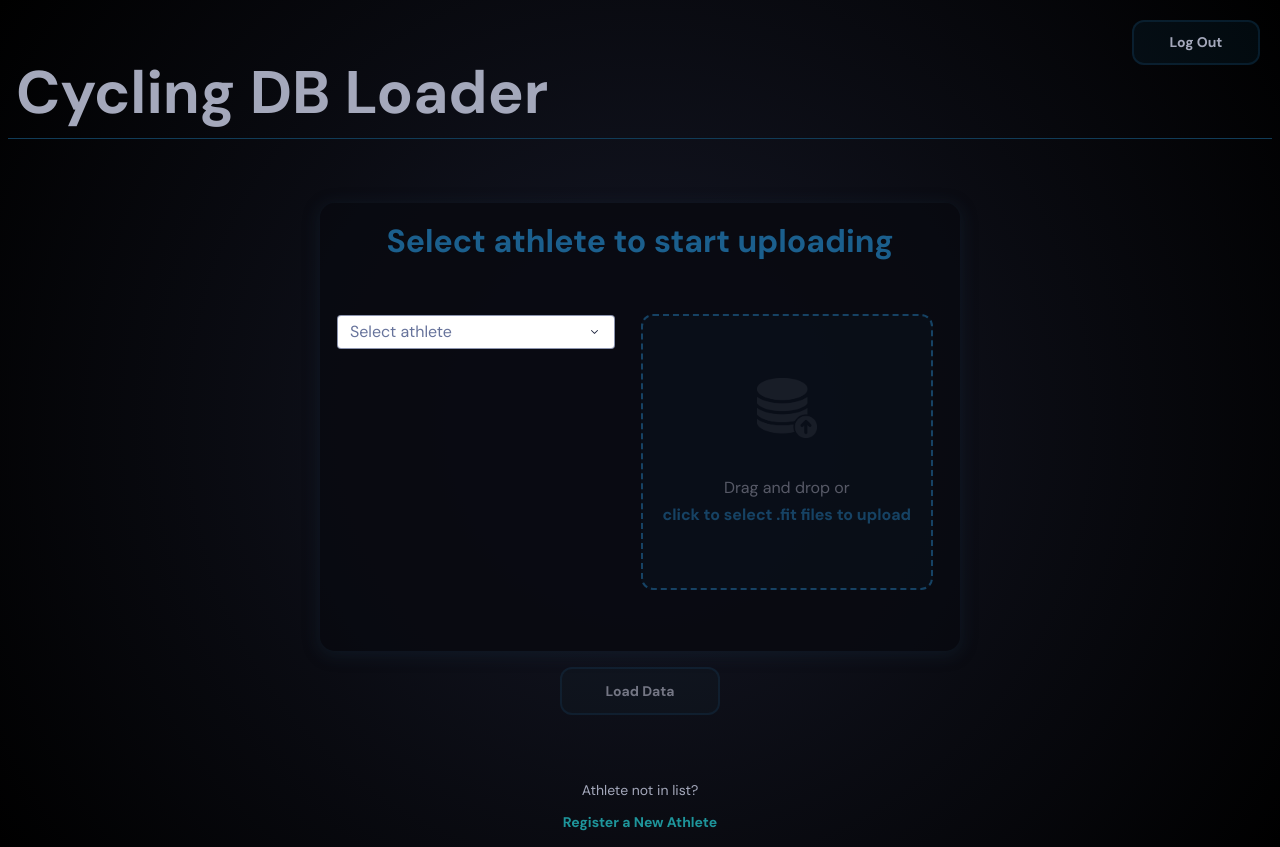
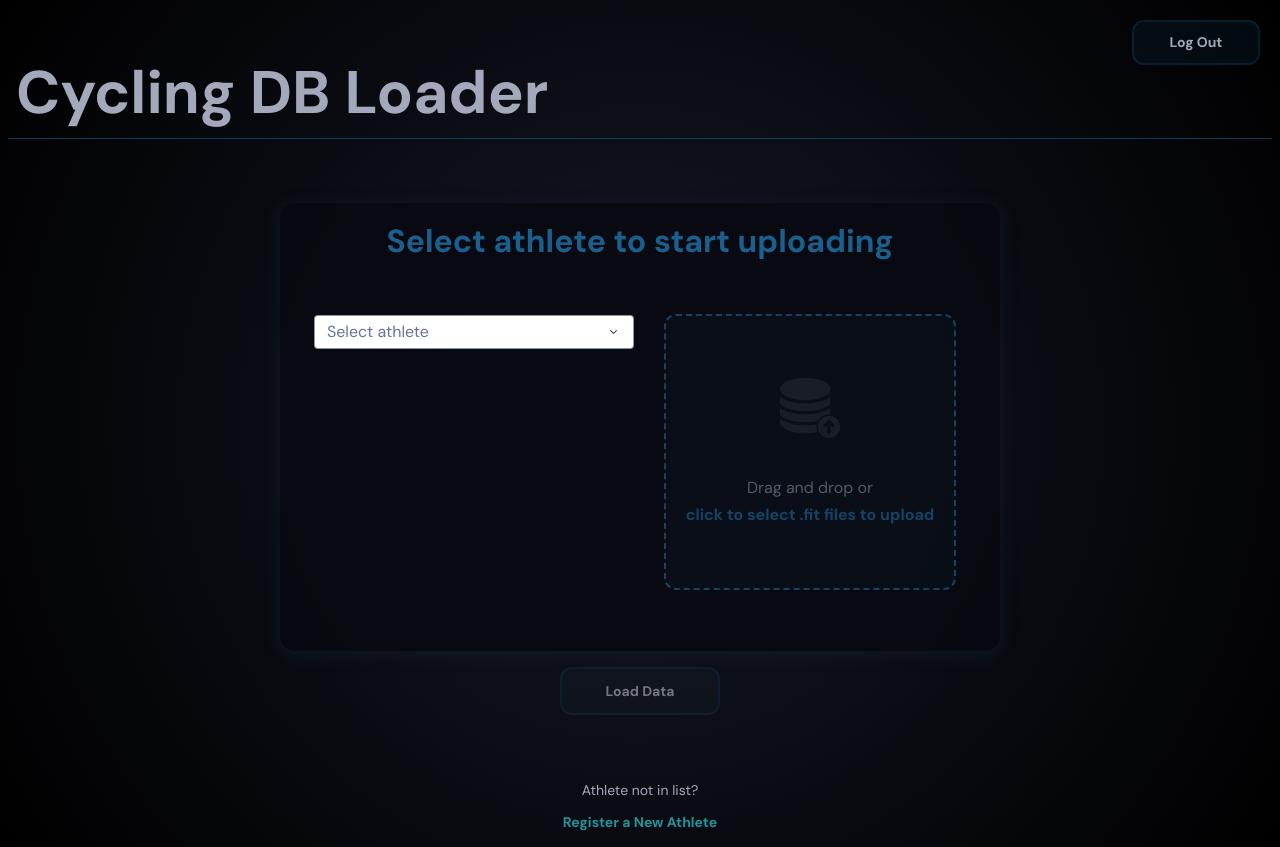
Before and after one commit to stvnai/db-loader, a Flask app: page /dash/database-loader/ in a window 1280 px wide. Run offline with Flask 3, Linux system fonts and the light colour scheme; the visitor is signed in with stand-in values (Sample User, id 1); data that the repository does not hold is empty; parts of the project's set-up code (start-up, migrations or seed data) failed here and were passed over; some libraries are stand-ins or nearby versions.

Commit message:
Minor changes in loading data and register athlete layouts

```diff
--- a/dash_app/assets/style.css
+++ b/dash_app/assets/style.css
@@ -122,7 +122,7 @@ body {
     background-color: #090a11e0;
     align-items: center;
     box-sizing: border-box;
-    width: 40rem;
+    width: 45rem;
     height: 28rem;
     padding: 1rem;
     gap: 0.2rem;
@@ -138,17 +138,18 @@ body {
     background-color: transparent;
     align-items: center;
     box-sizing: border-box;
-    width: 40rem;
+    width: 100%;
     height: 28rem;
     padding: 1rem;
-    gap: 1rem;
+    gap: 2rem;
+    justify-items: center;
 
 }
 
 .athlete-list-container {
     justify-content: center;
     width: 20rem;
-    max-width: 100%;
+    /* max-width: 100%; */
     padding: 0rem;
     margin-bottom: 15rem;
 
@@ -239,7 +240,7 @@ body {
     flex-direction: column;
     align-items: center;
     text-align: center;
-    width: 22.5rem;
+    width: 18rem;
     justify-content: center;
 }
 
@@ -316,8 +317,8 @@ div[data-dash-is-loading="true"]::before {
     background-color: #090a11e0;
     align-items: center;
     box-sizing: border-box;
-    width: 30rem;
-    height: 28rem;
+    width: 25rem;
+    height: 32rem;
     padding: 1rem;
     gap: 2rem;
     box-shadow: 0px 3px 15px 2px rgba(22, 42, 59, 0.35);
```
